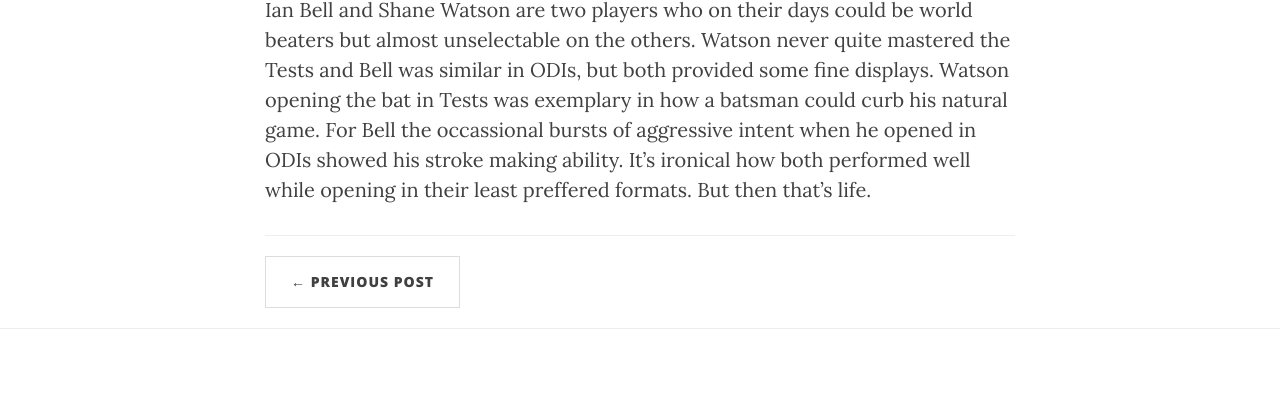
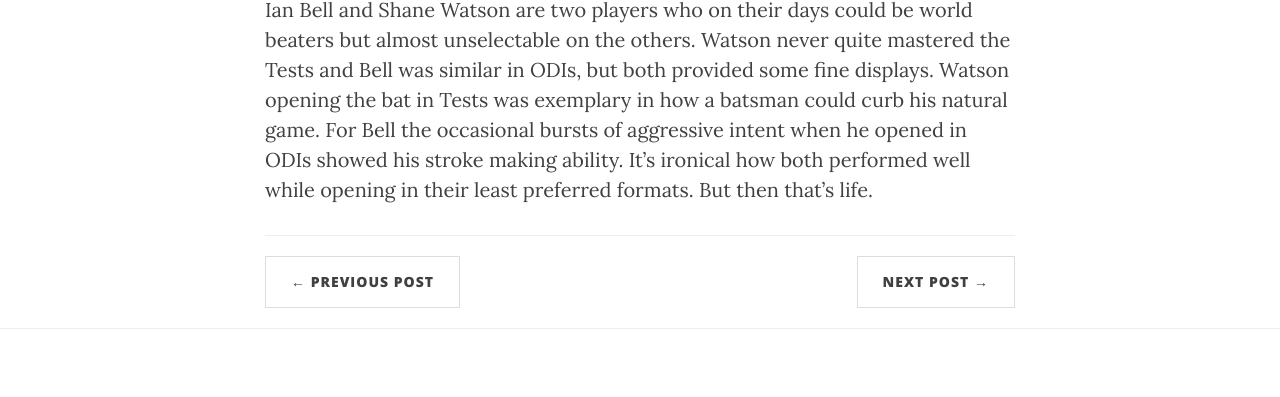
Before and after one commit to arghasen/arghasen.github.io, a Jekyll site: the page built from _posts/2015-09-12-season-of-goodbyes2.md, in a window 1280 px wide. Shown: the part 858-1255 px from the top of the page. Built offline with Jekyll 4.4.1, drawn with Linux system fonts in a browser that asks for light colours; nearby versions of some CDN libraries; comment, search, counter and statistics services are not loaded.

Commit message:
fix typos

```diff
--- a/_posts/2015-09-12-season-of-goodbyes2.md
+++ b/_posts/2015-09-12-season-of-goodbyes2.md
@@ -11,4 +11,4 @@
 
 Kumar Sangakkara, like old wine, got better with age as he developed from a wicket keeper batsman to the mainstay of the Sri Lankan batting and then to one of the legends of Cricket. His sublime touches, with the lazy elegance that makes left-handers look special was a joy to behold. As the prized wicket in the lineup, (no disrespect to Mahela Jayawardene, his partner in crime on many occasions) he was often the difference between victory and defeat. As a neutral watching him was one of the delights of the day in cricket.
 
-Ian Bell and Shane Watson are two players who on their days could be world beaters but almost unselectable on the others. Watson never quite mastered the Tests and Bell was similar in ODIs, but both provided some fine displays. Watson opening the bat in Tests was exemplary in how a batsman could curb his natural game. For Bell the occassional bursts of aggressive intent when he opened in ODIs showed his stroke making ability. It's ironical how both performed well while opening in their least preffered formats. But then that's life.
+Ian Bell and Shane Watson are two players who on their days could be world beaters but almost unselectable on the others. Watson never quite mastered the Tests and Bell was similar in ODIs, but both provided some fine displays. Watson opening the bat in Tests was exemplary in how a batsman could curb his natural game. For Bell the occasional bursts of aggressive intent when he opened in ODIs showed his stroke making ability. It's ironical how both performed well while opening in their least preferred formats. But then that's life.
```
Also changed, not shown: _posts/2015-12-13-season-goodbyes3.md (added, +9 -0 lines).
